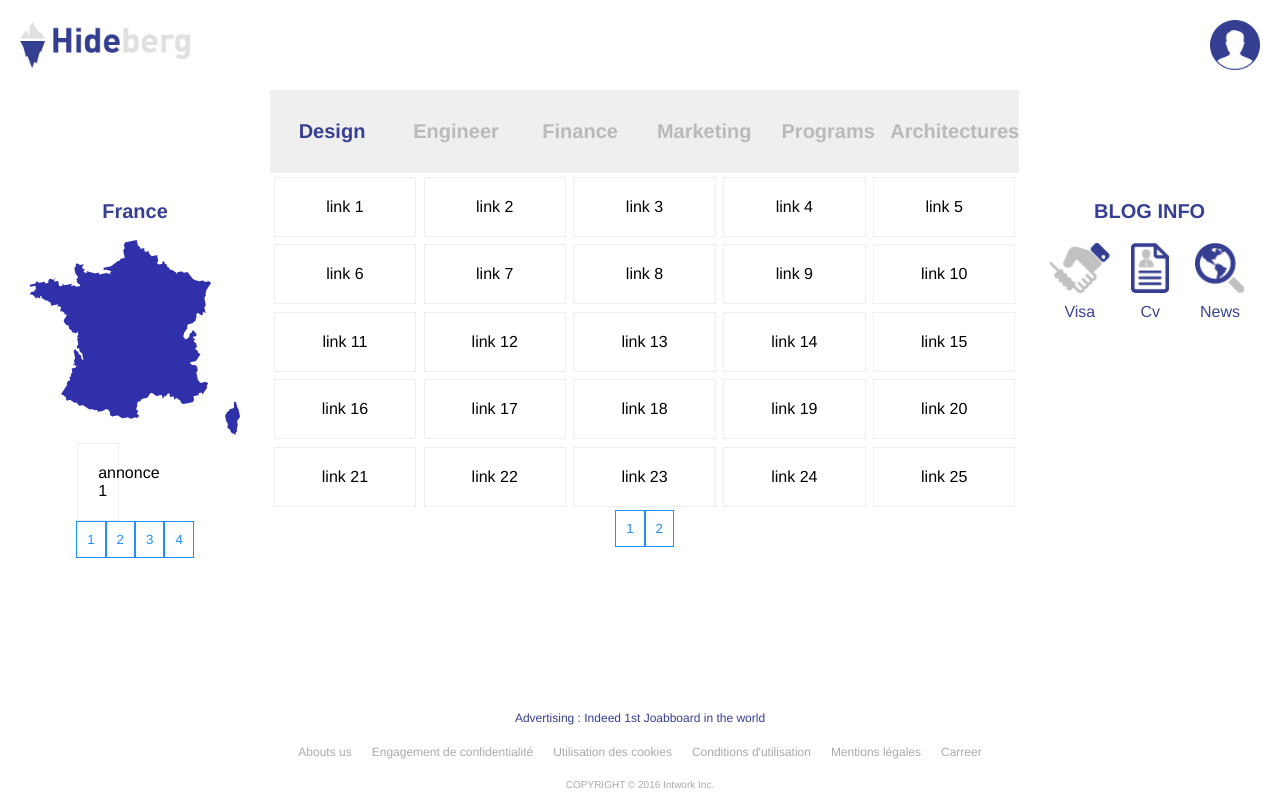
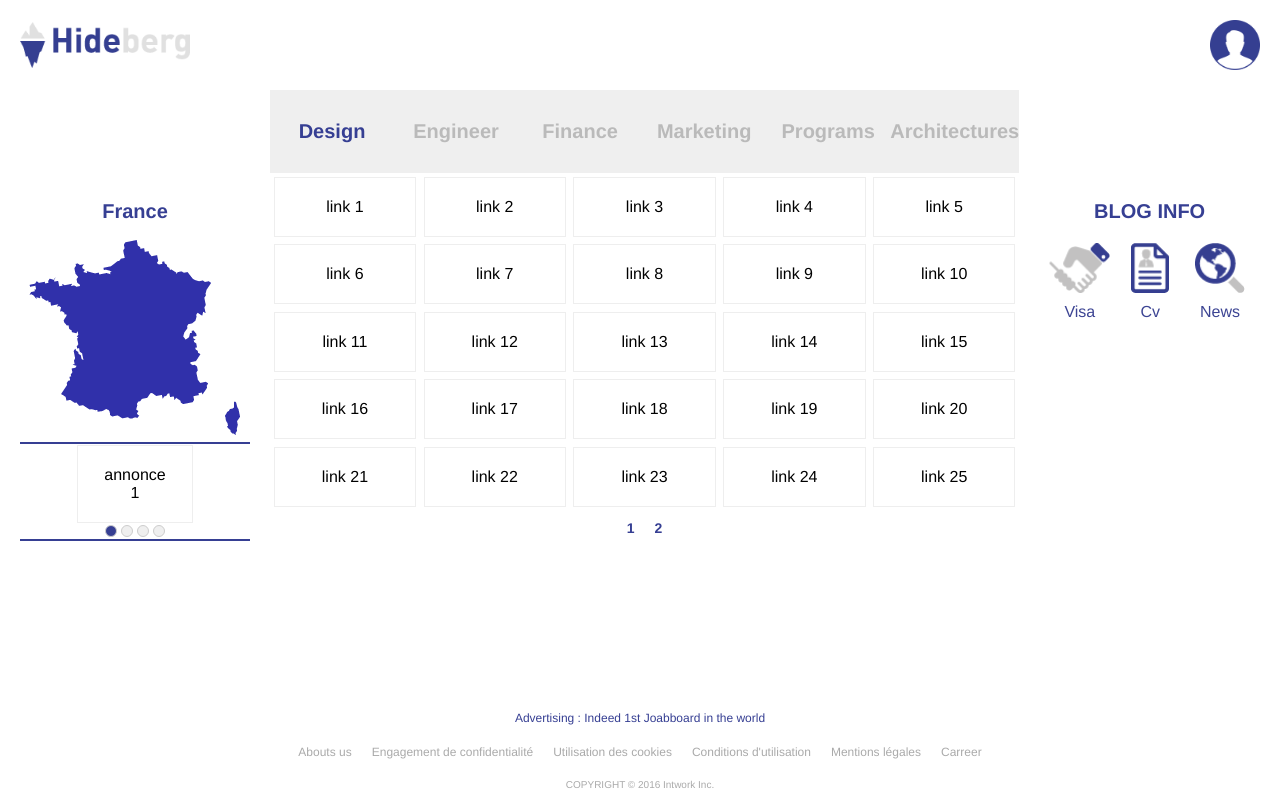
Before and after one commit to fabrice126/hideberg_client, a React (Create React App) app: page / in a window 1280 px wide. Built offline with nearby package versions, Linux system fonts and the light colour scheme.

Commit message:
6 react HBcomponants - footer, header, infosblog, mapcountry, tabs, websites for HB project websites page

```diff
--- a/src/components/HBwebsites/HBwebsites.css
+++ b/src/components/HBwebsites/HBwebsites.css
@@ -41,7 +41,11 @@
   display:flex !important;
 }
 .annonce li{
-  width: 100%;
+  width: 100% !important;
+}
+div.annonce{
+  border-top:2px solid #363f93;
+  border-bottom:2px solid #363f93;
 }
 
 @keyframes appear{
@@ -68,17 +72,29 @@
   justify-content:center;
   align-items:center;
 }
-#pagination button:hover{
-  background:blue;
+
+.div-app-HBwebsites.annonce #pagination button.active,
+.div-app-HBwebsites:not(.annonce) #pagination button:hover{
+  background:#363f93;
   color:#fff;
 }
-#pagination button{
+.div-app-HBwebsites:not(.annonce) #pagination button{
   background:#fff;
-  color:dodgerblue;
-  border:1px solid dodgerblue;
+  color:#363f93;
 
   padding:10px;
+  font-size: 14px;
 
   text-decoration:none;
   cursor: pointer;
 }
+.div-app-HBwebsites.annonce #pagination button{
+  border: 1px solid #ccc;
+
+  width: 12px;
+  height: 12px;
+  margin: 2px;
+  border-radius: 100%;
+
+  cursor: pointer;
+}
--- a/src/components/HBwebsites/HBwebsites.js
+++ b/src/components/HBwebsites/HBwebsites.js
@@ -35,6 +35,13 @@ class HBwebsites extends Component {
                 if (ul.classList.contains('current')) ul.classList.remove('current');
             }
         });
+        this.refs.myApp.querySelectorAll('button.bt_tablinks').forEach(el => {
+            if (el.id === 'bt_' + _pageNum) {
+                if (!el.classList.contains('active')) el.classList.add('active');
+            } else {
+                if (el.classList.contains('active')) el.classList.remove('active');
+            }
+        });
     }
 
     getLi(nbContentVisible, pageNum, nbContentVisibleMax) {
@@ -54,21 +61,28 @@ class HBwebsites extends Component {
 
         let classCurrent = "current";
         let classAnnonce = "";
-        if (this.props.duration) classAnnonce="annonce";
+        let classActive = "active";
+        if (this.props.duration) {
+            classAnnonce="annonce";
+        }
+        let btContent="";
 
         for (let pageNum = 0; pageNum < this.state.pageNumTotal; pageNum++) {
-            if (pageNum !== 0) classCurrent = " ";
+            if (pageNum !== 0) {
+                classCurrent = " ";
+                classActive = " ";
+            }
             nbContentVisibleMax = (((pageNum + 1) * this.state.nbContentTotalPerPage) < this.state.nbContentTotal) ? ((pageNum + 1) * this.state.nbContentTotalPerPage) : (this.state.nbContentTotal);
 
             _listContent.push(<ul id={'page_' + pageNum} key={pageNum} className={'ul_content ' + classCurrent+' '+classAnnonce}>{
                 this.getLi(nbContentVisible, pageNum, nbContentVisibleMax)
             }</ul>)
-
-            _listPagination.push(<button key={'bt_' + pageNum} onClick={(evt) => this.viewPage(pageNum)}>{pageNum+1}</button>)
+            if (!this.props.duration) btContent=pageNum+1;
+            _listPagination.push(<button id={'bt_' + pageNum} key={'bt_' + pageNum} onClick={(evt) => this.viewPage(pageNum)} className={"bt_tablinks "+classActive}>{btContent}</button>)
         }
         return (
-            <div className="div-app-HBwebsites">
-                <article id='home' ref="myApp">{_listContent}</article>
+            <div className={"div-app-HBwebsites "+classAnnonce} ref="myApp">
+                <article id='home'>{_listContent}</article>
                 <nav id='pagination'>{_listPagination}</nav>
             </div>
         )
```
